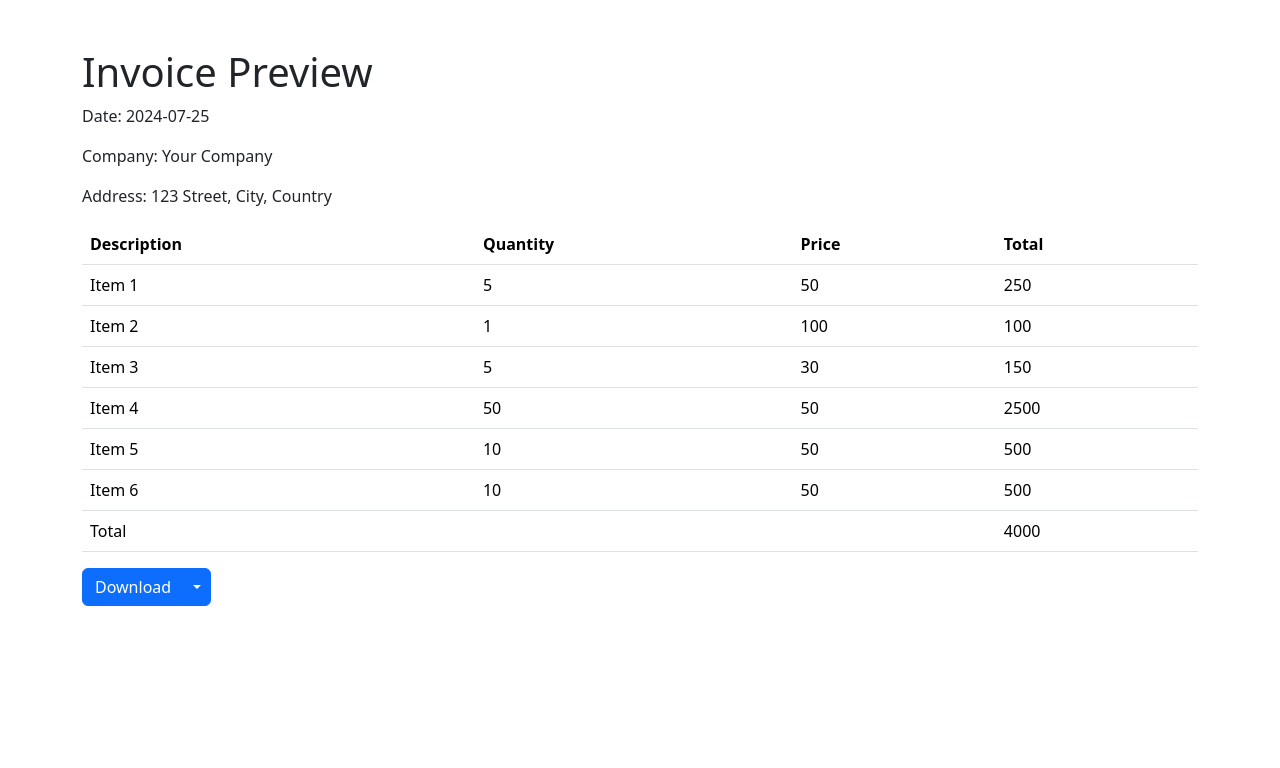
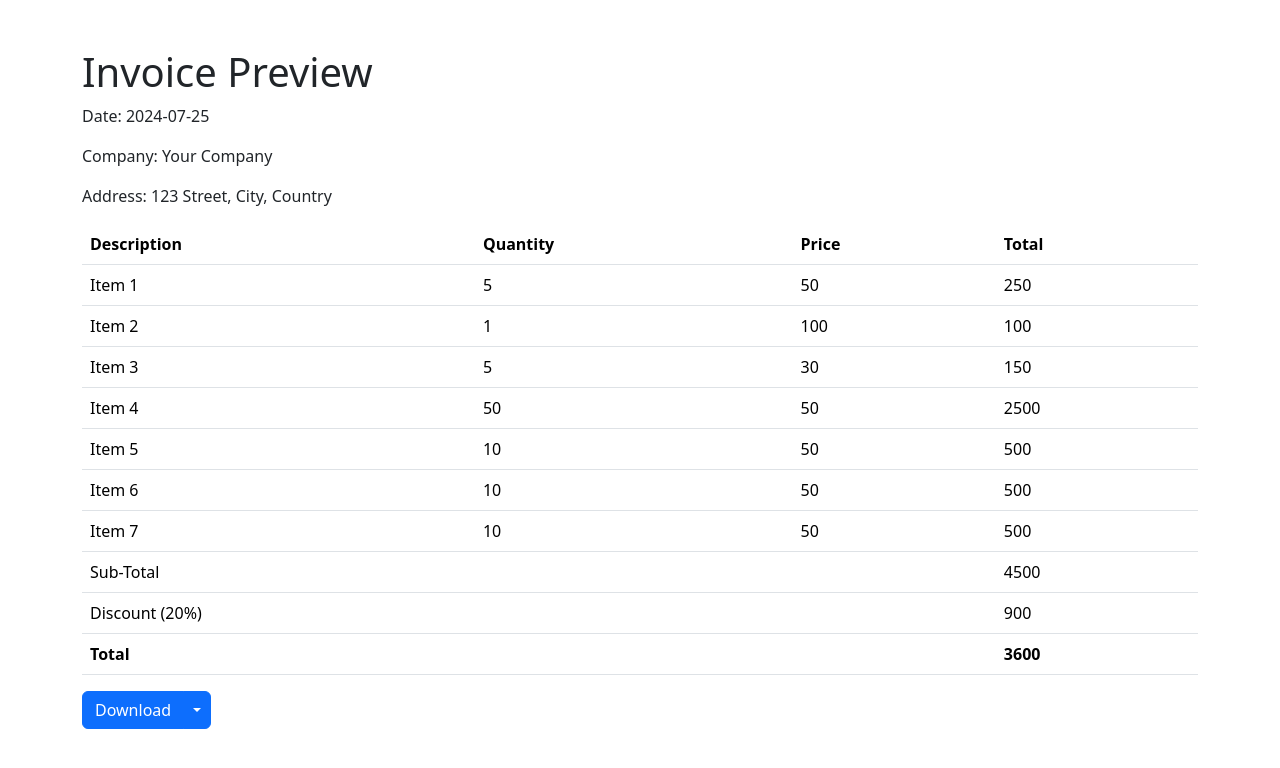
Before and after one commit to Badboy161289/Backup, a React (Create React App) app: page / in a window 1280 px wide. Shown: the top 768 px of the page. Built offline with nearby package versions, Linux system fonts and the light colour scheme.

Commit message:
Added discount

```diff
--- a/src/App.js
+++ b/src/App.js
@@ -20,8 +20,12 @@ import SignatureModal from "./SignatureModal";
 
 import { invoiceData } from "./data";
 
-const calculateTotal = (items) =>
-  items.reduce((total, item) => total + item.quantity * item.price, 0);
+const calculateTotal = (items, discount) => {
+  const subtotal = items.reduce((total, item) => total + item.quantity * item.price, 0);
+  const discountAmount = (subtotal * discount) / 100;
+  return subtotal - discountAmount;
+};
+
 
 const App = () => {
   const contentRef = useRef();
@@ -46,6 +50,11 @@ const App = () => {
 
   const generatePDF = () => {
     const doc = new jsPDF();
+
+    const subtotal = invoiceData.items.reduce((total, item) => total + item.quantity * item.price, 0);
+    const discountAmount = (subtotal * invoiceData.discount) / 100;
+    const total = subtotal - discountAmount;
+
     doc.text("Invoice", 10, 10);
     doc.text(`Date: ${invoiceData.date}`, 10, 20);
     doc.text(`Company: ${invoiceData.company}`, 10, 30);
@@ -60,16 +69,18 @@ const App = () => {
         item.quantity * item.price,
       ]),
     });
-    doc.text(
-      `Total: ${calculateTotal(invoiceData.items)}`,
-      10,
-      doc.autoTable.previous.finalY + 10
-    );
+    doc.text(`Subtotal: ${subtotal}`, 10, doc.autoTable.previous.finalY + 10);
+    doc.text(`Discount: ${invoiceData.discount}%`, 10, doc.autoTable.previous.finalY + 20);
+    doc.text(`Total: ${total}`, 10, doc.autoTable.previous.finalY + 30);
 
     return doc.output("blob");
   };
 
   const generateWord = async () => {
+    const subtotal = invoiceData.items.reduce((total, item) => total + item.quantity * item.price, 0);
+    const discountAmount = (subtotal * invoiceData.discount) / 100;
+    const total = subtotal - discountAmount;
+
     const doc = new DocxDocument({
       sections: [
         {
@@ -143,13 +154,61 @@ const App = () => {
                       width: { size: 15, type: WidthType.PERCENTAGE },
                     }),
                     new TableCell({
+                      children: [new Paragraph({ text: "Subtotal" })],
+                      width: { size: 15, type: WidthType.PERCENTAGE },
+                    }),
+                    new TableCell({
+                      children: [
+                        new Paragraph({
+                          text: subtotal.toString(),
+                        }),
+                      ],
+                      width: { size: 20, type: WidthType.PERCENTAGE },
+                    }),
+                  ],
+                }),
+                new TableRow({
+                  children: [
+                    new TableCell({
+                      children: [new Paragraph({ text: "" })],
+                      width: { size: 50, type: WidthType.PERCENTAGE },
+                    }),
+                    new TableCell({
+                      children: [new Paragraph({ text: "" })],
+                      width: { size: 15, type: WidthType.PERCENTAGE },
+                    }),
+                    new TableCell({
+                      children: [new Paragraph({ text: `Discount` })],
+                      width: { size: 15, type: WidthType.PERCENTAGE },
+                    }),
+                    new TableCell({
+                      children: [
+                        new Paragraph({
+                          text: `${invoiceData.discount}%`,
+                        }),
+                      ],
+                      width: { size: 20, type: WidthType.PERCENTAGE },
+                    }),
+                  ],
+                }),
+                new TableRow({
+                  children: [
+                    new TableCell({
+                      children: [new Paragraph({ text: "" })],
+                      width: { size: 50, type: WidthType.PERCENTAGE },
+                    }),
+                    new TableCell({
+                      children: [new Paragraph({ text: "" })],
+                      width: { size: 15, type: WidthType.PERCENTAGE },
+                    }),
+                    new TableCell({
                       children: [new Paragraph({ text: "Total" })],
                       width: { size: 15, type: WidthType.PERCENTAGE },
                     }),
                     new TableCell({
                       children: [
                         new Paragraph({
-                          text: calculateTotal(invoiceData.items).toString(),
+                          text: total.toString(),
                         }),
                       ],
                       width: { size: 20, type: WidthType.PERCENTAGE },
@@ -162,11 +221,16 @@ const App = () => {
         },
       ],
     });
+
     const blob = await Packer.toBlob(doc);
     return blob;
   };
 
   const generateRTF = () => {
+    const subtotal = invoiceData.items.reduce((total, item) => total + item.quantity * item.price, 0);
+    const discountAmount = (subtotal * invoiceData.discount) / 100;
+    const total = subtotal - discountAmount;
+
     const rtfContent = `
       {\\rtf1\\ansi\\deff0
       {\\fonttbl{\\f0 Times New Roman;}}
@@ -187,9 +251,9 @@ const App = () => {
       `
         )
         .join("")}
-      \\intbl\\cell\\cell\\b Total\\b0\\cell ${calculateTotal(
-        invoiceData.items
-      )}\\cell\\row
+      \\intbl\\cell\\cell\\b Subtotal\\b0\\cell ${subtotal}\\cell\\row
+      \\intbl\\cell\\cell\\b Discount\\b0\\cell ${invoiceData.discount}%\\cell\\row
+      \\intbl\\cell\\cell\\b Total\\b0\\cell ${total}\\cell\\row
       }
     `;
     const blob = new Blob([rtfContent], { type: "application/rtf" });
@@ -236,6 +300,10 @@ const App = () => {
 
   if (signatureName && previewType === "pdf") {
     const doc = new jsPDF();
+    const subtotal = invoiceData.items.reduce((total, item) => total + item.quantity * item.price, 0);
+    const discountAmount = (subtotal * invoiceData.discount) / 100;
+    const total = subtotal - discountAmount;
+
     doc.text("Invoice", 10, 10);
     doc.text(`Date: ${invoiceData.date}`, 10, 20);
     doc.text(`Company: ${invoiceData.company}`, 10, 30);
@@ -250,23 +318,17 @@ const App = () => {
         item.quantity * item.price,
       ]),
     });
-      doc.text(
-        `Total: ${calculateTotal(invoiceData.items)}`,
-        10,
-        doc.autoTable.previous.finalY + 10
-      );
-      doc.text(
-        `Signed by: ${signatureName}`,
-        10,
-        doc.autoTable.previous.finalY + 20
-      );
+    doc.text(`Subtotal: ${subtotal}`, 10, doc.autoTable.previous.finalY + 10);
+    doc.text(`Discount: ${invoiceData.discount}%`, 10, doc.autoTable.previous.finalY + 20);
+    doc.text(`Total: ${total}`, 10, doc.autoTable.previous.finalY + 30);
+    doc.text(`Signed by: ${signatureName}`, 10, doc.autoTable.previous.finalY + 40);
+
     blob = doc.output("blob");
   }
 
   saveAs(blob, `invoice.${previewType}`);
   setPreviewContent(null);
 };
-
   return (
     <div className="container mt-5">
       <InvoicePreview invoiceData={invoiceData} calculateTotal={calculateTotal} />
--- a/src/InvoicePreview.js
+++ b/src/InvoicePreview.js
@@ -5,6 +5,10 @@ const InvoicePreview = ({ invoiceData, calculateTotal }) => {
   if (!invoiceData) {
     return <div>No invoice data available</div>;
   }
+
+  const subtotal = invoiceData.items.reduce((total, item) => total + item.quantity * item.price, 0);
+  const discountAmount = (subtotal * invoiceData.discount) / 100;
+  const total = calculateTotal(invoiceData.items, invoiceData.discount);
 
   return (
     <div className="invoice-preview">
@@ -31,8 +35,16 @@ const InvoicePreview = ({ invoiceData, calculateTotal }) => {
             </tr>
           ))}
           <tr>
-            <td colSpan="3">Total</td>
-            <td>{calculateTotal(invoiceData.items)}</td>
+            <td colSpan="3">Sub-Total</td>
+            <td>{subtotal}</td>
+          </tr>
+          <tr>
+            <td colSpan="3">Discount ({invoiceData.discount}%)</td>
+            <td>{discountAmount}</td>
+          </tr>
+          <tr>
+            <td colSpan="3"><strong>Total</strong></td>
+            <td><strong>{total}</strong></td>
           </tr>
         </tbody>
       </table>
@@ -52,6 +64,7 @@ InvoicePreview.propTypes = {
         price: PropTypes.number,
       })
     ),
+    discount: PropTypes.number,
   }).isRequired,
   calculateTotal: PropTypes.func.isRequired,
 };
--- a/src/data.js
+++ b/src/data.js
@@ -9,5 +9,7 @@ export const invoiceData = {
       { description: "Item 4", quantity: 50, price: 50 },
       { description: "Item 5", quantity: 10, price: 50 },
       { description: "Item 6", quantity: 10, price: 50 },
+      { description: "Item 7", quantity: 10, price: 50 },
     ],
+    discount: 20,
   };
```
Lines whose indentation alone changed are shown as unchanged.
